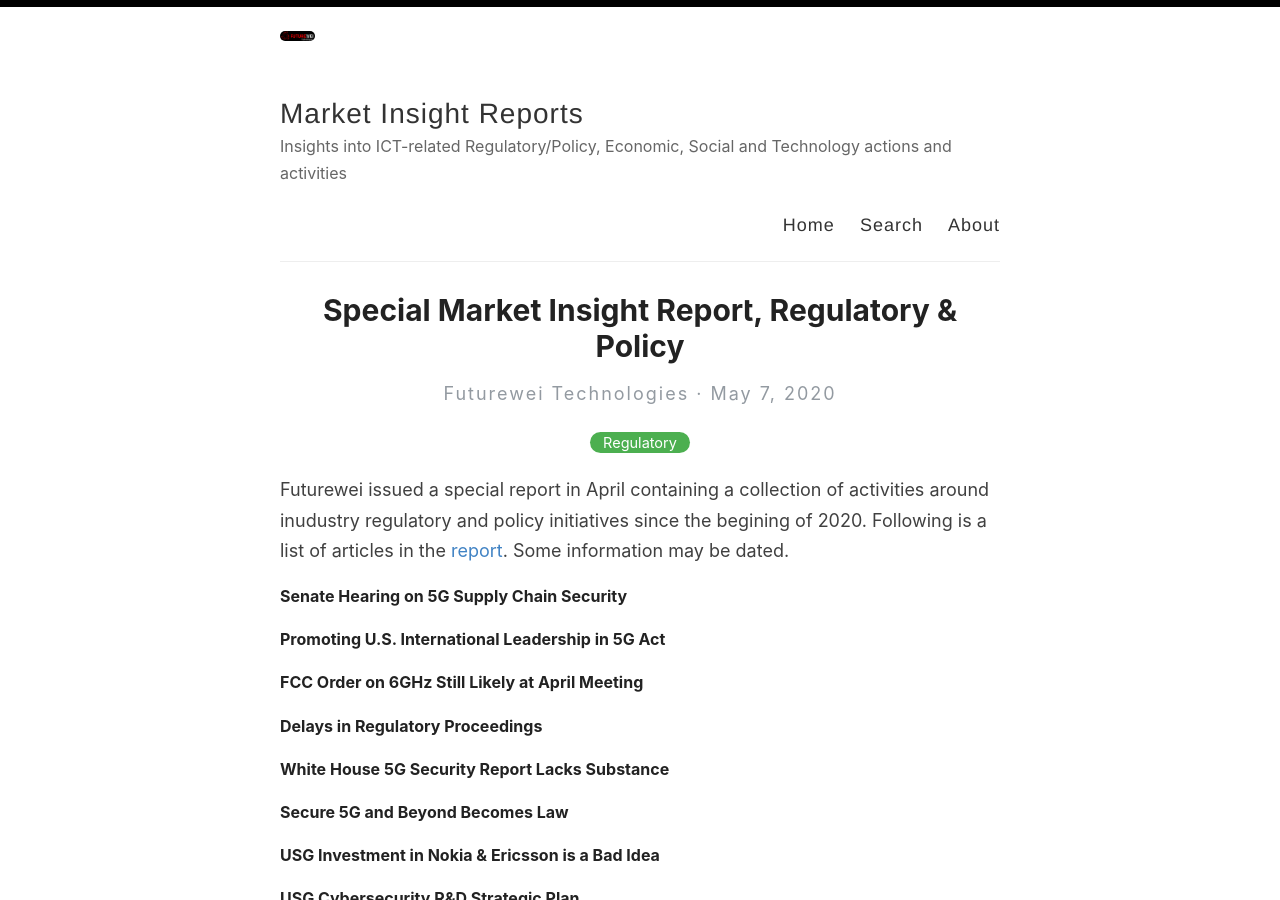
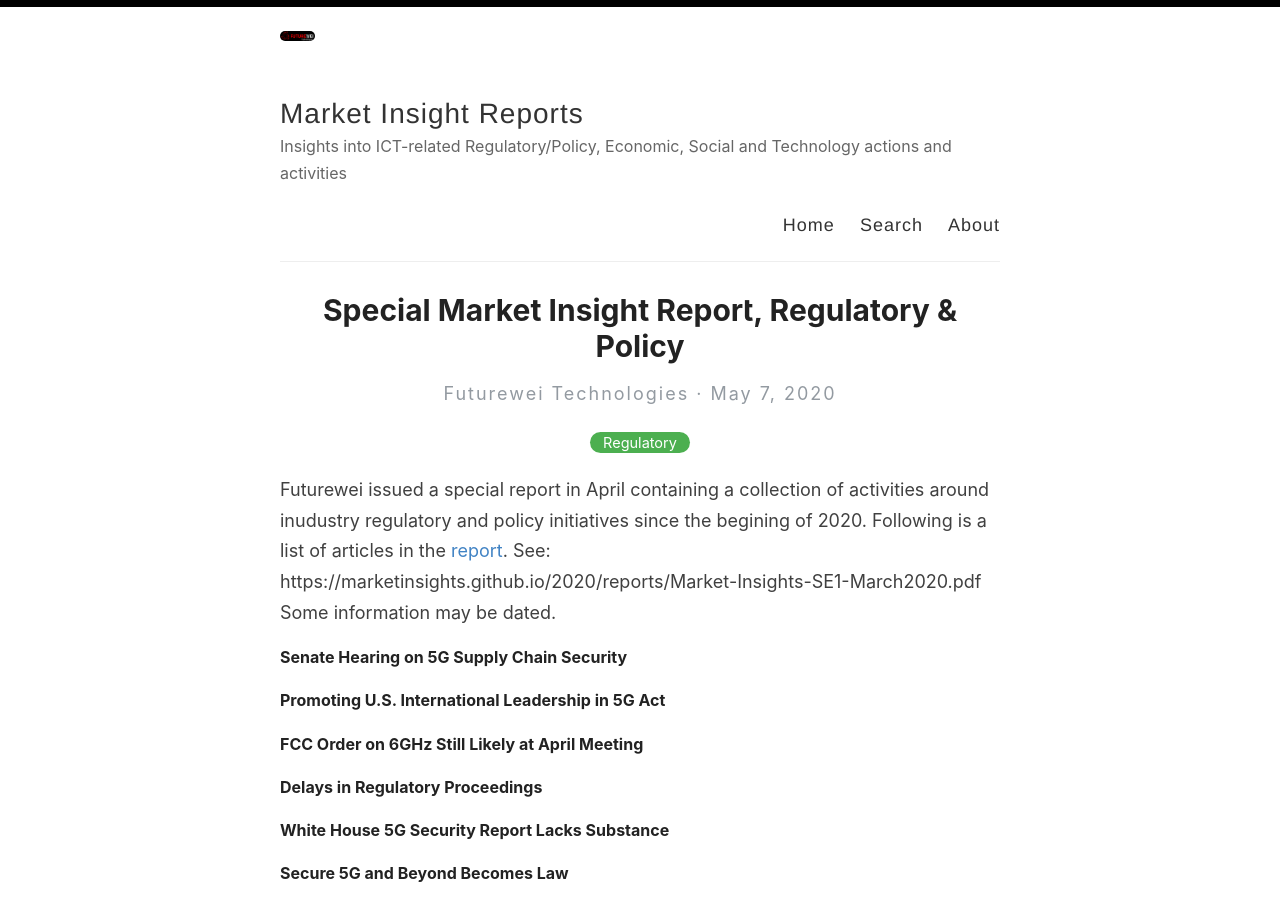
Before and after one commit to MarketInsights/AI, a Jekyll site: the page built from _posts/2020-05-7-Regulatory-Policy-Updates.md, in a window 1280 px wide and 900 px high. Built offline with Jekyll 4.4.1, drawn with Linux system fonts in a browser that asks for light colours.

Commit message:
Update 2020-05-7-Regulatory-Policy-Updates.md

```diff
--- a/_posts/2020-05-7-Regulatory-Policy-Updates.md
+++ b/_posts/2020-05-7-Regulatory-Policy-Updates.md
@@ -5,7 +5,7 @@
 excerpts: Provided is a collection of information pertaining to U.S. regulatory & policy initiatives since January 2020
 ---
 
-Futurewei issued a special report in April containing a collection of activities around inudustry regulatory and policy initiatives since the begining of 2020. Following is a list of articles in the [report](reports/Market-Insights-SE1-March2020.pdf). Some information may be dated.
+Futurewei issued a special report in April containing a collection of activities around inudustry regulatory and policy initiatives since the begining of 2020. Following is a list of articles in the [report](reports/Market-Insights-SE1-March2020.pdf). See: https://marketinsights.github.io/2020/reports/Market-Insights-SE1-March2020.pdf  Some information may be dated.
 
 #### Senate Hearing on 5G Supply Chain Security
 #### Promoting U.S. International Leadership in 5G Act
```
